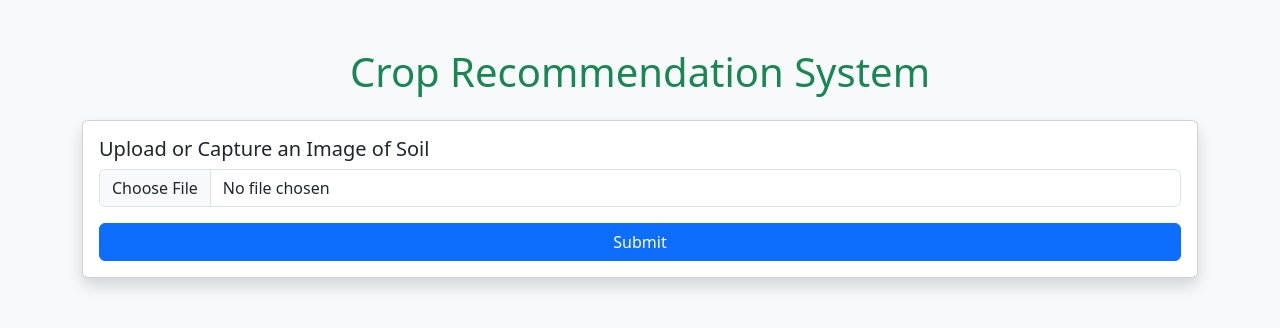
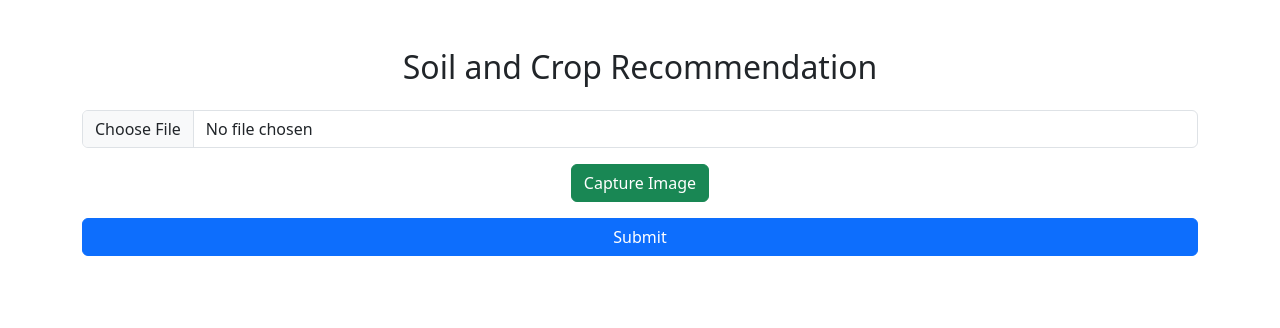
Before and after one commit to prodevoloper-25/seedmap, a Flask app: page / in a window 1280 px wide. Shown: the top 328 px of the page. Run offline with Flask 3, Linux system fonts and the light colour scheme.

Commit message:
Update index.html

```diff
--- a/templates/index.html
+++ b/templates/index.html
@@ -3,82 +3,105 @@
 <head>
     <meta charset="UTF-8">
     <meta name="viewport" content="width=device-width, initial-scale=1.0">
-    <title>Crop Recommendation</title>
-    <link rel="stylesheet" href="https://cdn.jsdelivr.net/npm/bootstrap@5.3.0/dist/css/bootstrap.min.css">
+    <title>Soil Type Classifier</title>
+    <link href="https://cdn.jsdelivr.net/npm/bootstrap@5.3.2/dist/css/bootstrap.min.css" rel="stylesheet">
+    <style>
+        #loadingMessage {
+            display: none;
+            text-align: center;
+            margin-top: 20px;
+        }
+    </style>
 </head>
-<body class="bg-light">
-
-    <div class="container my-5">
-        <h1 class="text-center text-success mb-4">Crop Recommendation System</h1>
-        <div class="card shadow">
-            <div class="card-body">
-                <h5 class="card-title">Upload or Capture an Image of Soil</h5>
-                <input type="file" id="fileInput" accept="image/*" class="form-control mb-3">
-                <button class="btn btn-primary w-100" onclick="uploadImage()">Submit</button>
+<body>
+    <div class="container mt-5">
+        <h2 class="text-center">Soil and Crop Recommendation</h2>
+        <div id="formSection" class="mt-4">
+            <div class="mb-3">
+                <input type="file" id="fileInput" class="form-control" accept="image/*">
             </div>
+            <div class="text-center mb-3">
+                <button id="captureButton" class="btn btn-success">Capture Image</button>
+                <video id="camera" autoplay class="mt-3" style="width: 100%; max-height: 300px; display: none;"></video>
+                <canvas id="canvas" style="display: none;"></canvas>
+            </div>
+            <button id="submitButton" class="btn btn-primary w-100">Submit</button>
         </div>
-
-        <div id="output" class="mt-5"></div>
+        <div id="loadingMessage">
+            <h5>Processing... Please wait.</h5>
+        </div>
+        <div id="output" class="mt-4"></div>
     </div>
 
     <script>
-        async function getGeolocation() {
-            return new Promise((resolve, reject) => {
-                if (navigator.geolocation) {
-                    navigator.geolocation.getCurrentPosition(
-                        (position) => resolve(position.coords),
-                        (error) => reject(error)
-                    );
-                } else {
-                    reject(new Error("Geolocation not supported by this browser."));
-                }
+        const captureButton = document.getElementById("captureButton");
+        const fileInput = document.getElementById("fileInput");
+        const camera = document.getElementById("camera");
+        const canvas = document.getElementById("canvas");
+        const submitButton = document.getElementById("submitButton");
+        const loadingMessage = document.getElementById("loadingMessage");
+        const output = document.getElementById("output");
+
+        let imageData = null;
+
+        captureButton.addEventListener("click", () => {
+            camera.style.display = "block";
+            navigator.mediaDevices.getUserMedia({ video: true }).then((stream) => {
+                camera.srcObject = stream;
             });
-        }
+        });
 
-        async function uploadImage() {
-            const fileInput = document.getElementById("fileInput");
+        camera.addEventListener("click", () => {
+            const context = canvas.getContext("2d");
+            canvas.width = camera.videoWidth;
+            canvas.height = camera.videoHeight;
+            context.drawImage(camera, 0, 0);
+            imageData = canvas.toDataURL("image/png");
+            camera.style.display = "none";
+        });
+
+        submitButton.addEventListener("click", async () => {
             const formData = new FormData();
+            loadingMessage.style.display = "block";
+            output.innerHTML = "";
 
-            if (!fileInput.files[0]) {
-                alert("Please select or capture an image.");
+            if (imageData) {
+                formData.append("image_data", imageData);
+            } else if (fileInput.files[0]) {
+                formData.append("file", fileInput.files[0]);
+            } else {
+                alert("Please upload or capture an image.");
+                loadingMessage.style.display = "none";
                 return;
             }
 
-            formData.append("file", fileInput.files[0]);
+            // Add placeholder geolocation (adjust as needed)
+            formData.append("latitude", "15.4824");
+            formData.append("longitude", "73.8522");
 
             try {
-                const position = await getGeolocation();
-                formData.append("latitude", position.latitude);
-                formData.append("longitude", position.longitude);
+                const response = await fetch("/upload", {
+                    method: "POST",
+                    body: formData,
+                });
+
+                const data = await response.json();
+                if (data.error) {
+                    alert(data.error);
+                } else {
+                    output.innerHTML = `
+                        <h5>Results</h5>
+                        <p>Soil Type: ${data.soil_type} (Confidence: ${data.confidence.toFixed(2)}%)</p>
+                        <p>Temperature: ${data.temperature}°C</p>
+                        <p>Suitable Crops: ${data.suitable_crops.join(", ")}</p>
+                    `;
+                }
             } catch (error) {
-                alert("Failed to get geolocation. Using default coordinates.");
-                formData.append("latitude", "0.0");
-                formData.append("longitude", "0.0");
+                alert("Error during submission: " + error.message);
+            } finally {
+                loadingMessage.style.display = "none";
             }
-
-            fetch("/upload", {
-                method: "POST",
-                body: formData
-            })
-                .then((response) => response.json())
-                .then((data) => {
-                    if (data.error) {
-                        alert("Error: " + data.error);
-                    } else {
-                        document.getElementById("output").innerHTML = `
-                            <h3 class="text-success">Results</h3>
-                            <p><strong>Soil Type:</strong> ${data.soil_type} (${data.confidence.toFixed(2)}% confidence)</p>
-                            <p><strong>Temperature:</strong> ${data.temperature}°C</p>
-                            <p><strong>Recommended Crops:</strong> ${data.recommended_crops.join(", ")}</p>
-                        `;
-                    }
-                })
-                .catch((error) => {
-                    console.error("Error:", error);
-                    alert("An error occurred during submission.");
-                });
-        }
+        });
     </script>
-
 </body>
 </html>
```
